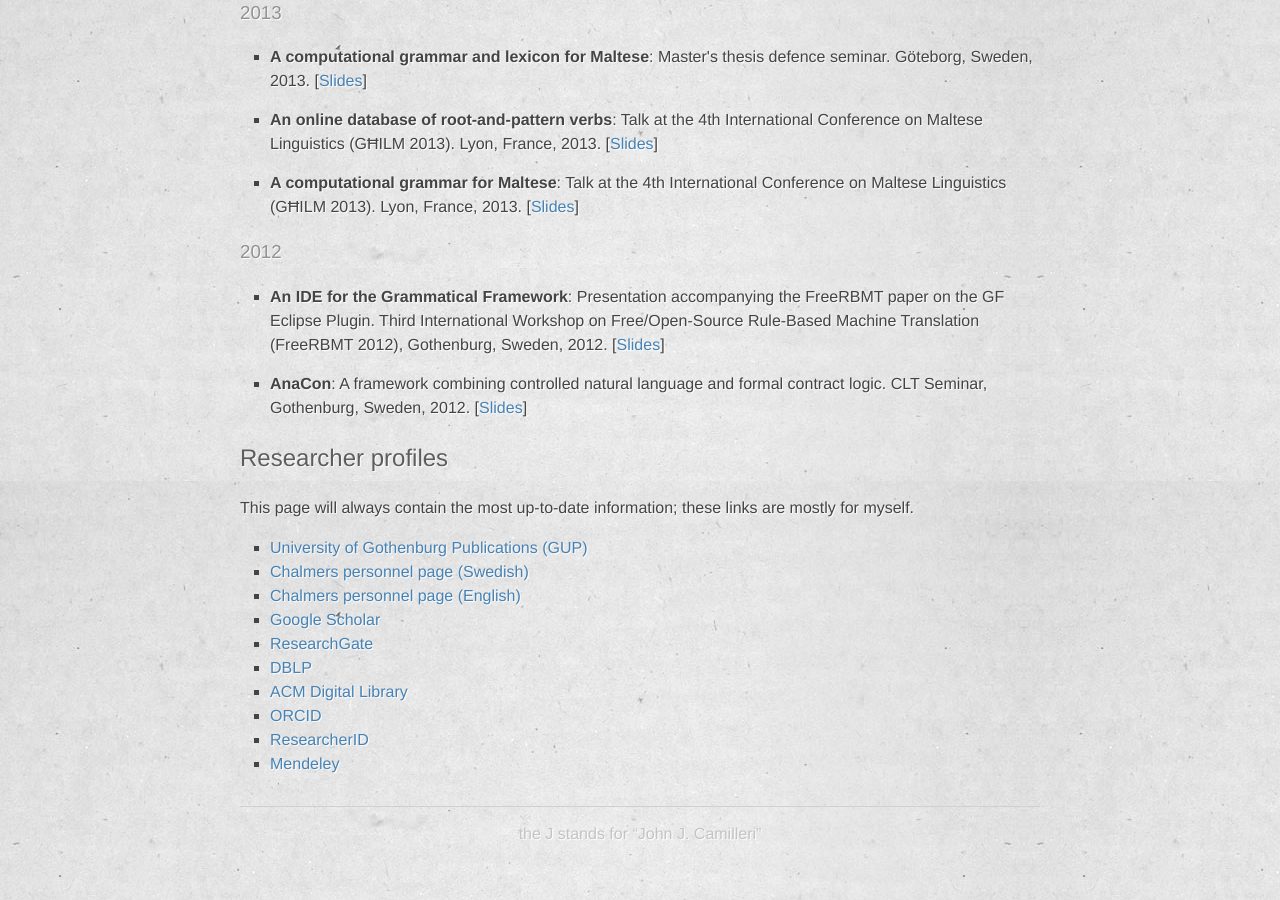
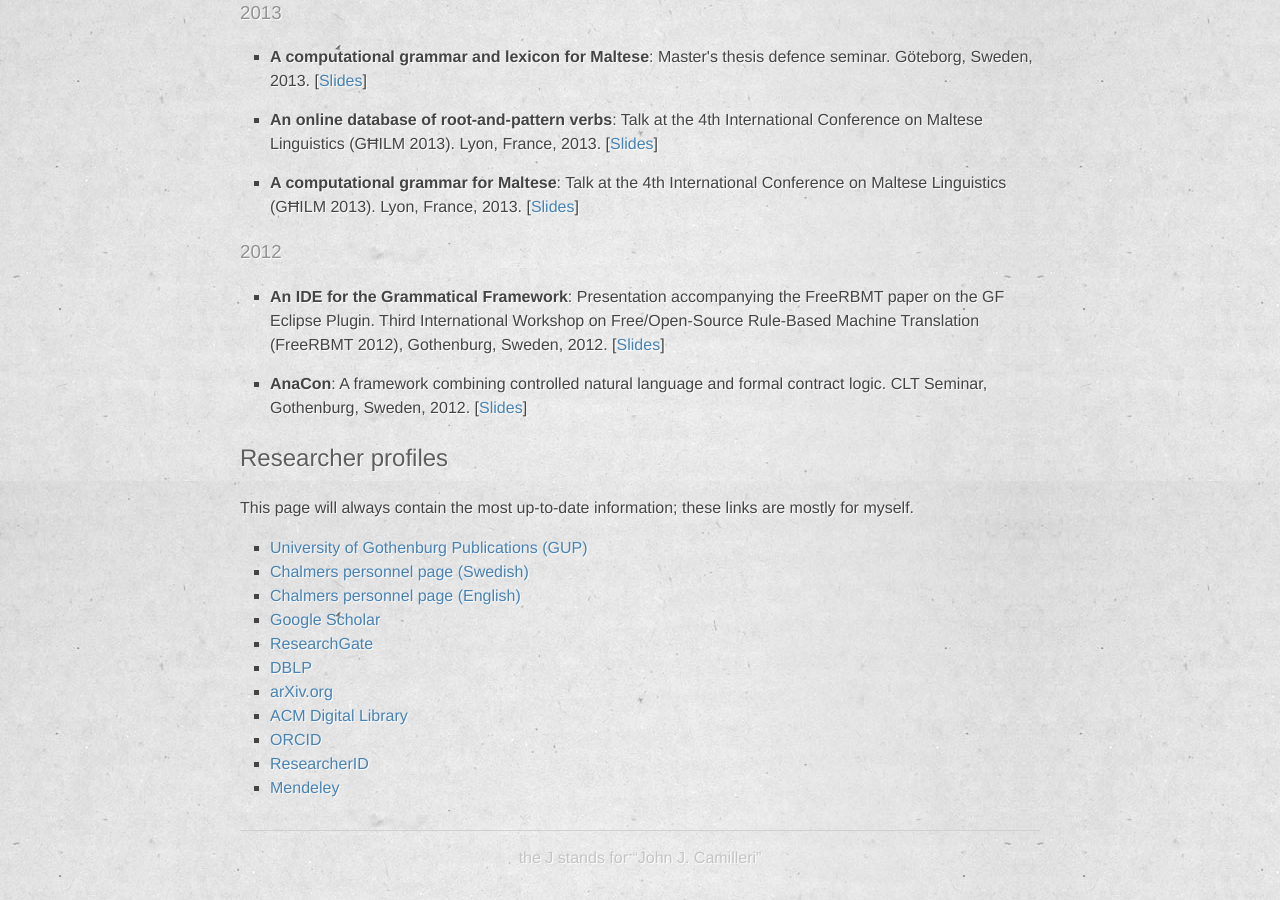
Before and after one commit to johnjcamilleri/johnjcamilleri.github.io, a Jekyll site: the page built from academic.md, in a window 1280 px wide and 900 px high, scrolled down 3351 px. Built offline with Jekyll 4.4.1, drawn with Linux system fonts in a browser that asks for light colours.

Commit message:
Add arXiv.org link to profiles

```diff
--- a/_data/profiles.json
+++ b/_data/profiles.json
@@ -24,6 +24,10 @@
     "url": "http://dblp.uni-trier.de/pers/hd/c/Camilleri:John_J=.html"
   },
   {
+    "name": "arXiv.org",
+    "url": "http://arxiv.org/find/cs/1/au:+Camilleri_J/0/1/0/all/0/1"
+  },
+  {
     "name": "ACM Digital Library",
     "url": "http://dl.acm.org/author_page.cfm?id=81546116756"
   },
```
